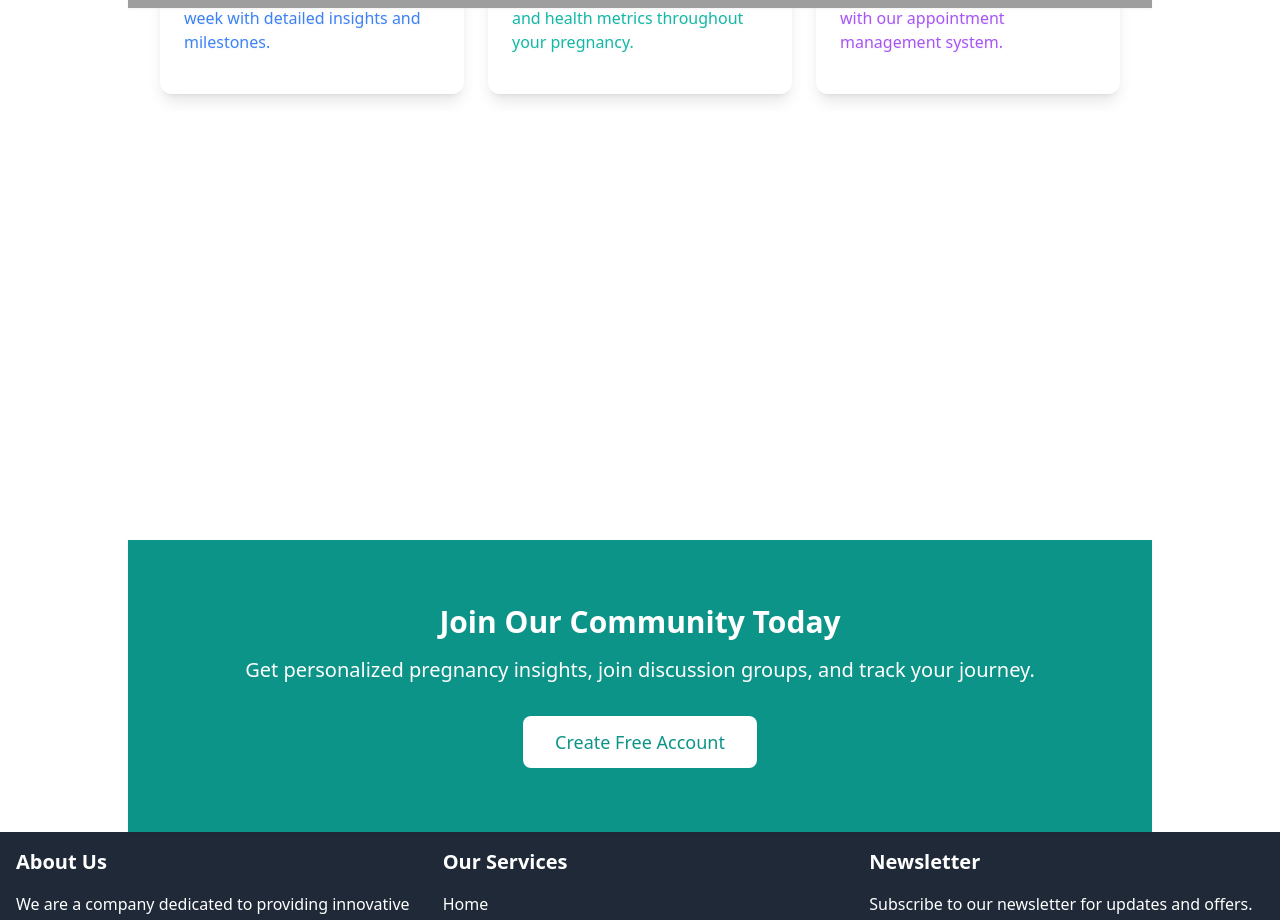
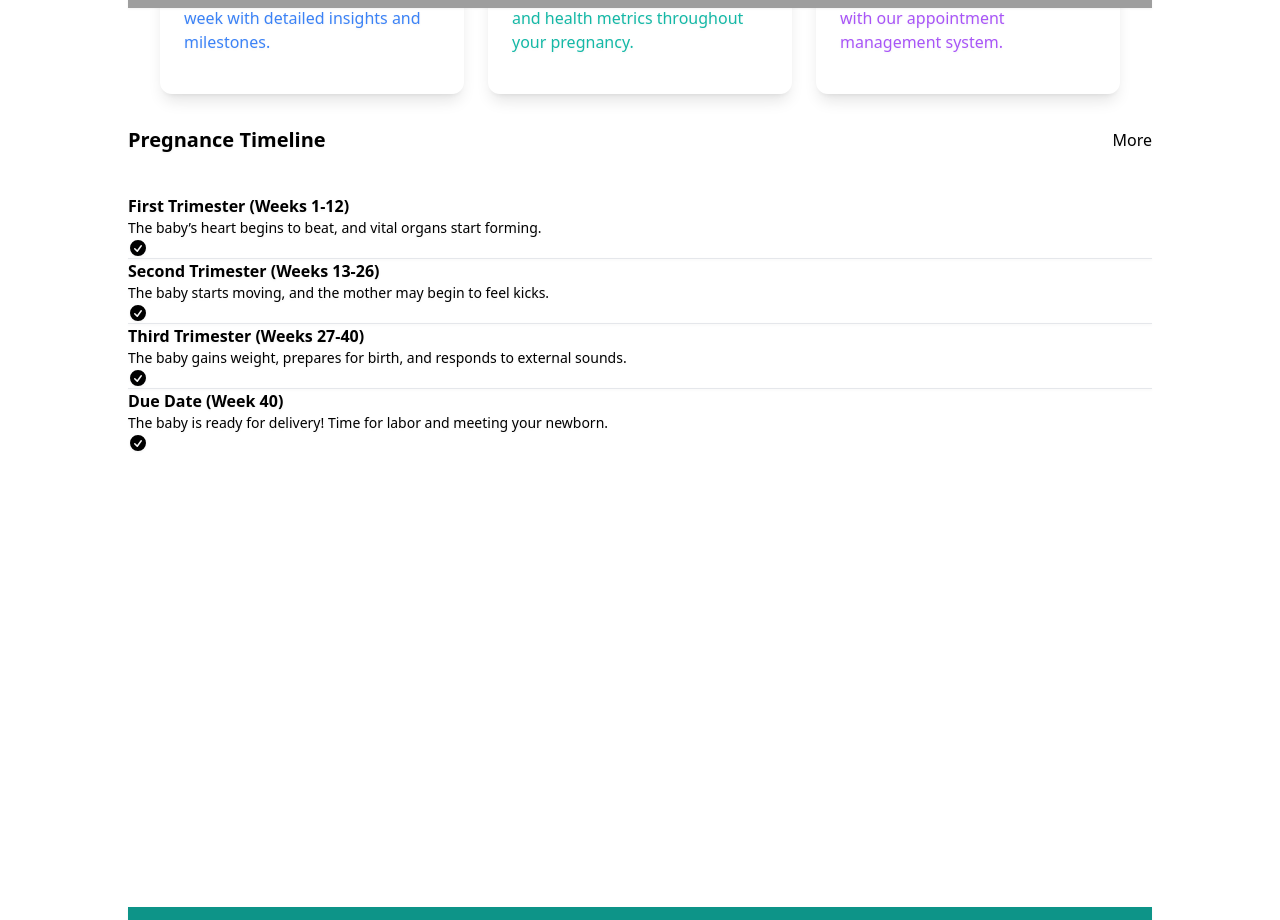
Before and after one commit to thanhdong06/PGSystem_FE, a React (Vite) app: page / in a window 1280 px wide. Shown: the part 860-1780 px from the top of the page. Built offline with nearby package versions, Linux system fonts and the light colour scheme; grey boxes are pictures that could not be loaded.

Commit message:
timeline

```diff
--- a/src/pages/home/Home.jsx
+++ b/src/pages/home/Home.jsx
@@ -70,20 +70,24 @@ const faqs = [
 const pregnancyTimeline = [
   {
     stage: "First Trimester (Weeks 1-12)",
-    description: "The baby’s heart begins to beat, and vital organs start forming."
+    description:
+      "The baby’s heart begins to beat, and vital organs start forming.",
   },
   {
     stage: "Second Trimester (Weeks 13-26)",
-    description: "The baby starts moving, and the mother may begin to feel kicks."
+    description:
+      "The baby starts moving, and the mother may begin to feel kicks.",
   },
   {
     stage: "Third Trimester (Weeks 27-40)",
-    description: "The baby gains weight, prepares for birth, and responds to external sounds."
+    description:
+      "The baby gains weight, prepares for birth, and responds to external sounds.",
   },
   {
     stage: "Due Date (Week 40)",
-    description: "The baby is ready for delivery! Time for labor and meeting your newborn."
-  }
+    description:
+      "The baby is ready for delivery! Time for labor and meeting your newborn.",
+  },
 ];
 
 function Home() {
@@ -167,6 +171,45 @@ function Home() {
               </div>
             </div>
           </div>
+
+          {/* preg timeline section */}
+          <div className="flex flex-col">
+            <div className="flex justify-between">
+              <div className="text-base-content font-bold text-xl">
+                Pregnance Timeline
+              </div>
+              <button className="btn btn-dash btn-primary">More</button>
+            </div>
+            <ul className="timeline my-10">
+              {pregnancyTimeline.map((event, index) => (
+                <li key={index}>
+                  {index !== 0 && <hr />}
+                  <div
+                    className={`${
+                      index % 2 === 0 ? "timeline-start" : "timeline-end"
+                    } timeline-box`}
+                  >
+                    <strong>{event.stage}</strong>
+                    <p className="text-sm">{event.description}</p>
+                  </div>
+                  <div className="timeline-middle">
+                    <svg
+                      xmlns="http://www.w3.org/2000/svg"
+                      viewBox="0 0 20 20"
+                      fill="currentColor"
+                      className="h-5 w-5"
+                    >
+                      <path
+                        fillRule="evenodd"
+                        d="M10 18a8 8 0 100-16 8 8 0 000 16zm3.857-9.809a.75.75 0 00-1.214-.882l-3.483 4.79-1.88-1.88a.75.75 0 10-1.06 1.061l2.5 2.5a.75.75 0 001.137-.089l4-5.5z"
+                        clipRule="evenodd"
+                      />
+                    </svg>
+                  </div>
+                </li>
+              ))}
+            </ul>
+          </div>
           {/* faq section */}
           <div className="space-y-2 w-full my-2 mb-6">
             {faqs.map((faq, index) => (
```
